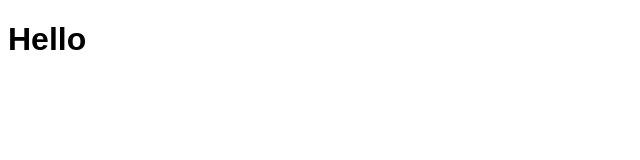
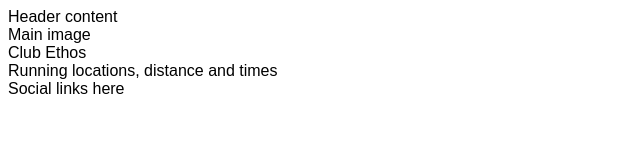
Before and after one commit to frirsta/love-running, a plain HTML site: page index.html in a window 1280 px wide. Shown: the whole page, without its empty margins (0-640 px from the left). Drawn offline with Linux system fonts and the light colour scheme.

Commit message:
Add core structure for home page

```diff
--- a/index.html
+++ b/index.html
@@ -11,6 +11,10 @@
 
 </head>
 <body>
-<h1>Hello</h1>
+<header>Header content</header>
+<section>Main image</section>
+<section>Club Ethos</section>
+<section>Running locations, distance and times</section>
+<footer>Social links here</footer>
 </body>
 </html>
```
